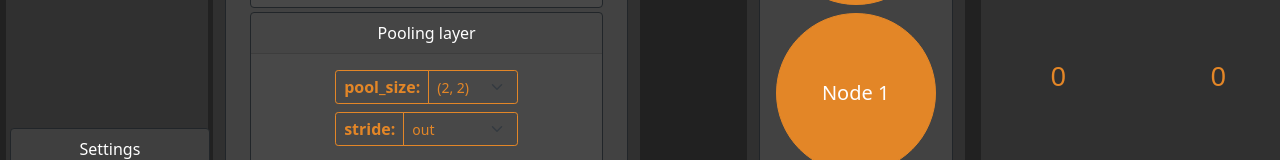
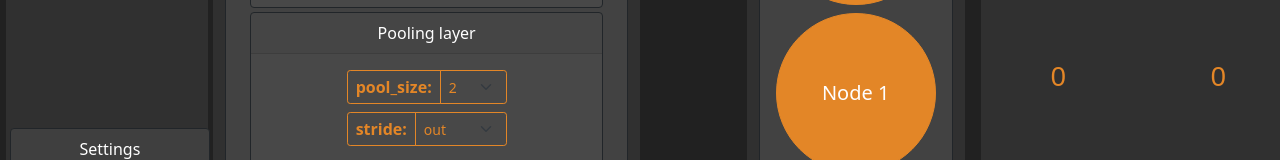
Before and after one commit to Wklej/CNNSIM, a React (Create React App) app: page / in a window 1280 px wide. Shown: the part 408-568 px from the top of the page. Built offline with nearby package versions, Linux system fonts and the light colour scheme.

Commit message:
pool_size in generator fix

```diff
--- a/src/Components/Generator.js
+++ b/src/Components/Generator.js
@@ -20,6 +20,11 @@ const Generator = ({setShowMid, handleSliderChange, numLayers, setGenVals, allVa
     const update = () => {
         allValsUpdate()
         setShowMid()
+    }
+
+    const getPoolSize = () => {
+        const pool_size = genVals.kernel_size - 1
+        return pool_size.toString()
     }
 
     const orangeBg = {backgroundColor: "#e38627"}
@@ -53,7 +58,7 @@ const Generator = ({setShowMid, handleSliderChange, numLayers, setGenVals, allVa
                         <div className="card-body">
                             <div className="d-inline-block w-auto">
                                 <SelectBundle label='pool_size' update={update2} bundle_size={'md'}
-                                    optionValues={['(2, 2)']} />
+                                    optionValues={[getPoolSize()]} />
                                 <SelectBundle label='stride' update={update2} bundle_size={'md'}
                                     optionValues={['out', 'in']} />
                             </div>
```
